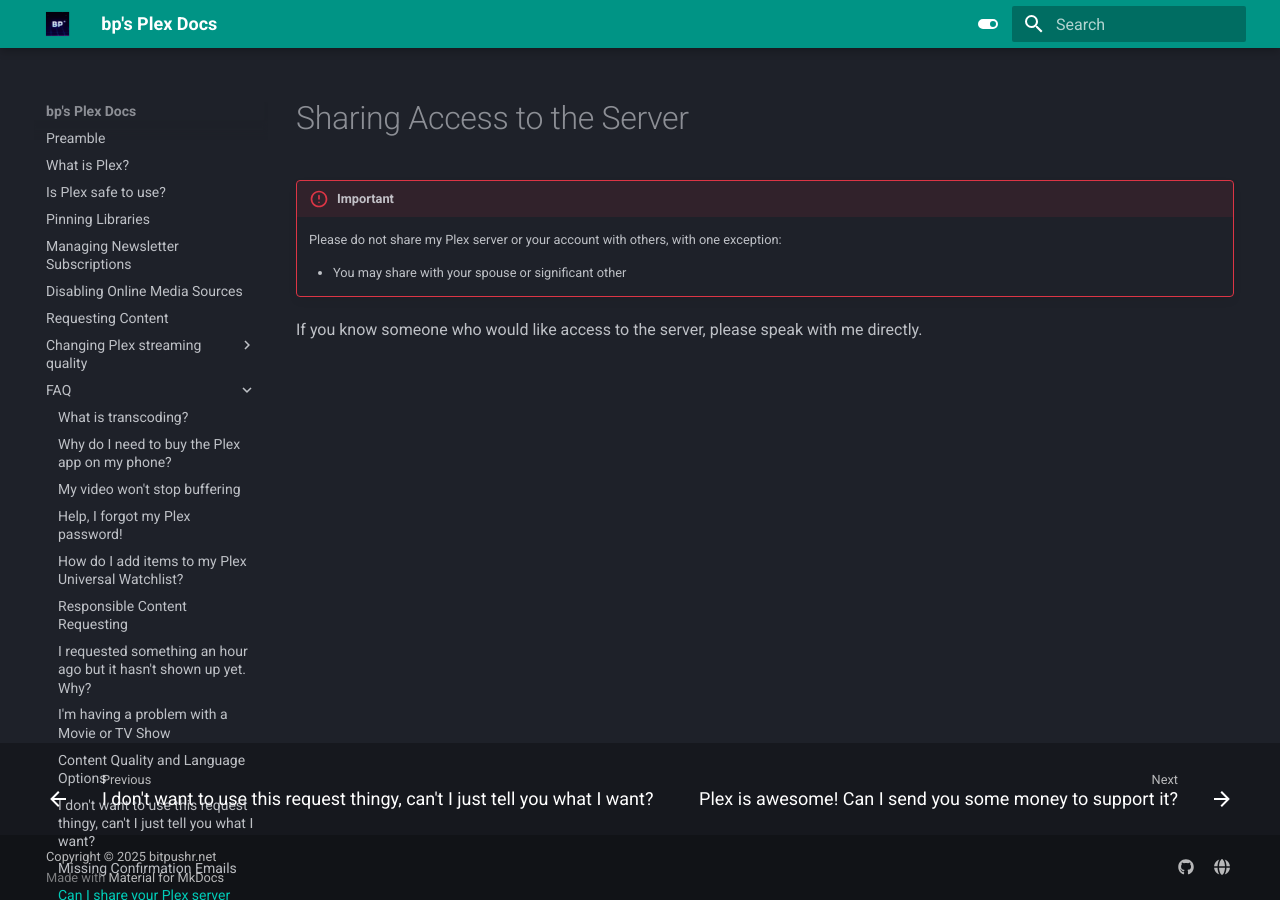
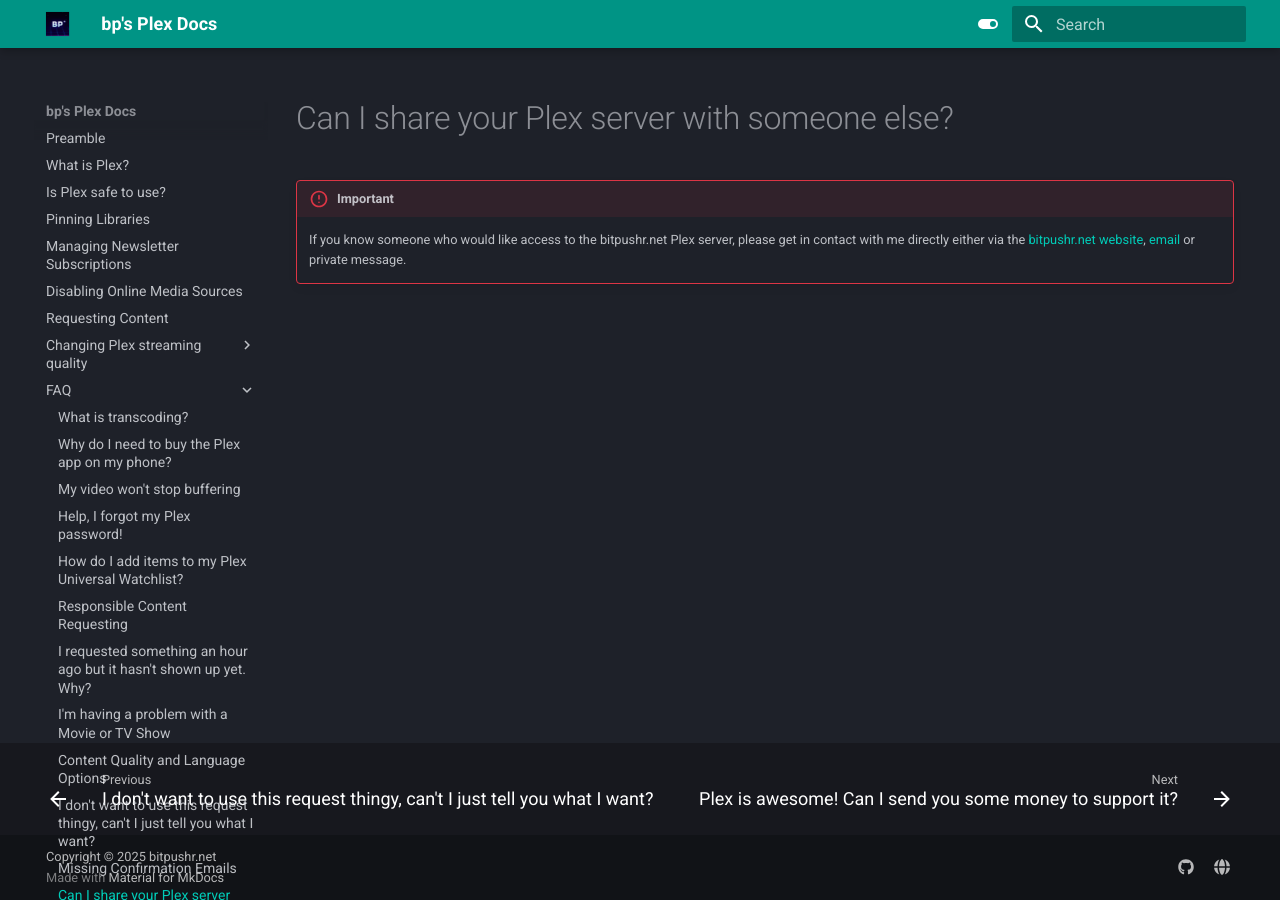
Before and after one commit to bitpushr/plexdocs, an MkDocs documentation site: the page built from docs/faq/can-i-share-your-plex.md, in a window 1280 px wide. Built offline with MkDocs 1.6.1 and Material for MkDocs 9.7.7, drawn with Linux system fonts in a browser that asks for light colours.

Commit message:
Update sharing access

```diff
--- a/docs/faq/can-i-share-your-plex.md
+++ b/docs/faq/can-i-share-your-plex.md
@@ -1,8 +1,6 @@
-# Sharing Access to the Server
+---
+title: Sharing access to the bitpushr.net Plex server
+---
 
 !!! important
-    Please do not share my Plex server or your account with others, with one exception:
-
-    - You may share with your spouse or significant other
-
-If you know someone who would like access to the server, please speak with me directly.
+    If you know someone who would like access to the bitpushr.net Plex server, please get in contact with me directly either via the [bitpushr.net website](https://bitpushr.net/contact-me/), [email](mailto:bitpushr97@gmail.com) or private message.
```
